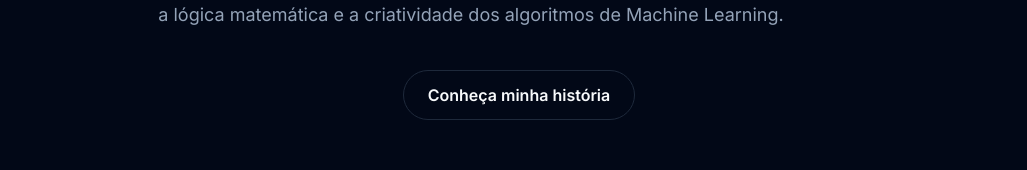
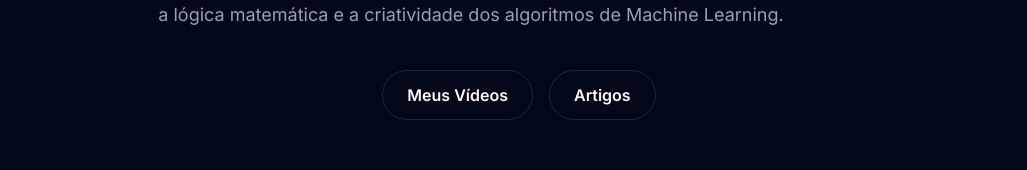
Before and after one commit to ronaldandrade/portfolio-math, a Next.js app: page / in a window 1280 px wide. Shown: the part 454-624 px from the top of the page, without its empty margins (121-1148 px from the left). Built offline with nearby package versions, Linux system fonts and the light colour scheme; no server answers; the database is empty.

Commit message:
ajuste de botoes

```diff
--- a/src/app/page.tsx
+++ b/src/app/page.tsx
@@ -35,15 +35,22 @@ export default async function Home() {
         </p>
         <div className="flex justify-center gap-4">
           <Link
-            href="/sobre"
+            href="/conteudos"
             className="border border-border text-foreground px-6 py-3 rounded-full font-semibold hover:border-primary hover:text-primary transition-all"
           >
-            Conheça minha história
+            Meus Vídeos
           </Link>
+                    <Link
+            href="/blog"
+            className="border border-border text-foreground px-6 py-3 rounded-full font-semibold hover:border-primary hover:text-primary transition-all"
+          >
+            Artigos
+          </Link>
+
         </div>
       </div>
 
-      {/* O Carrossel agora recebe dados VIVOS das APIs */}
+      {/* O Carrossel recebe dados VIVOS das APIs */}
       <HomeCarousel
         latestPost={latestPost}
         latestVideo={latestVideo}
```
